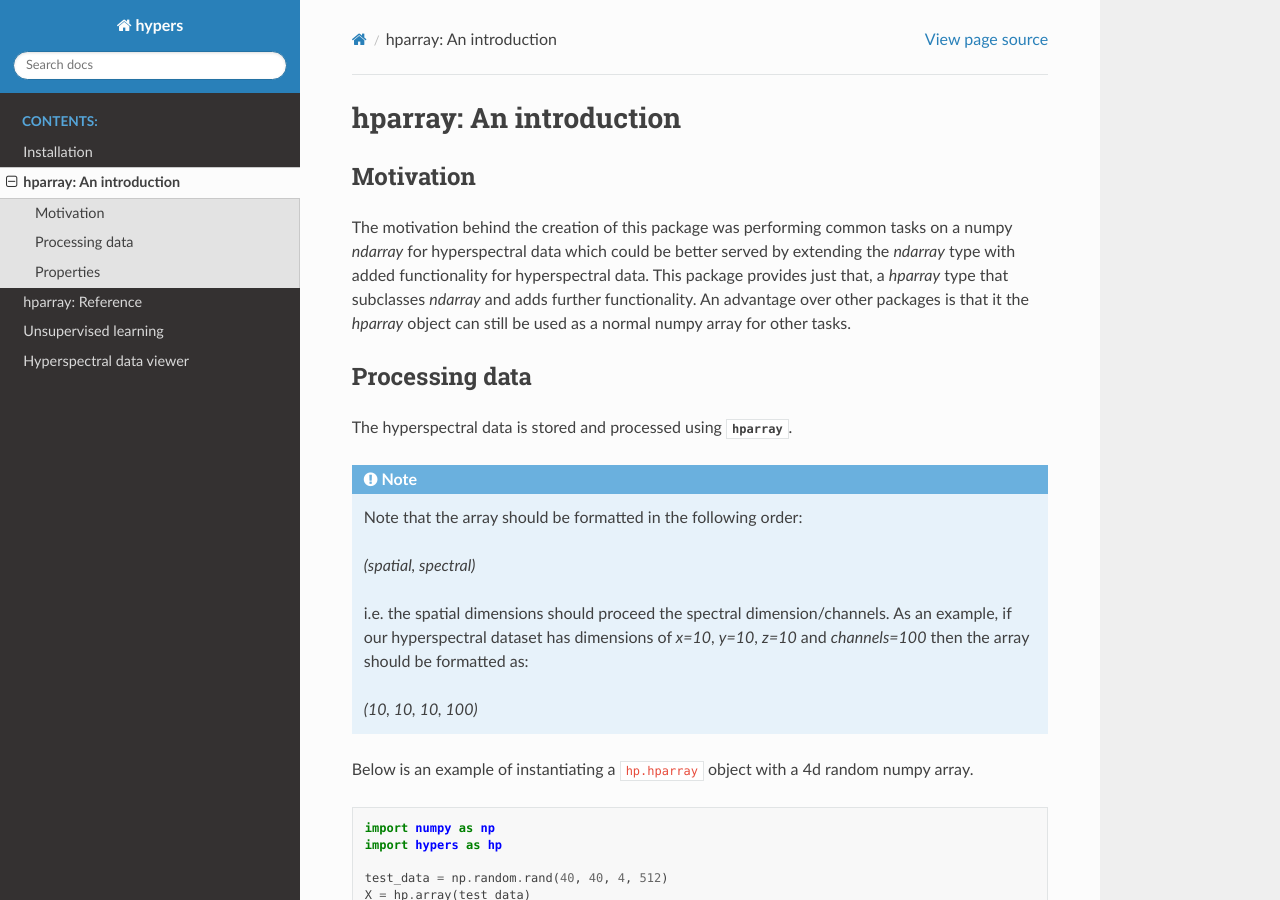
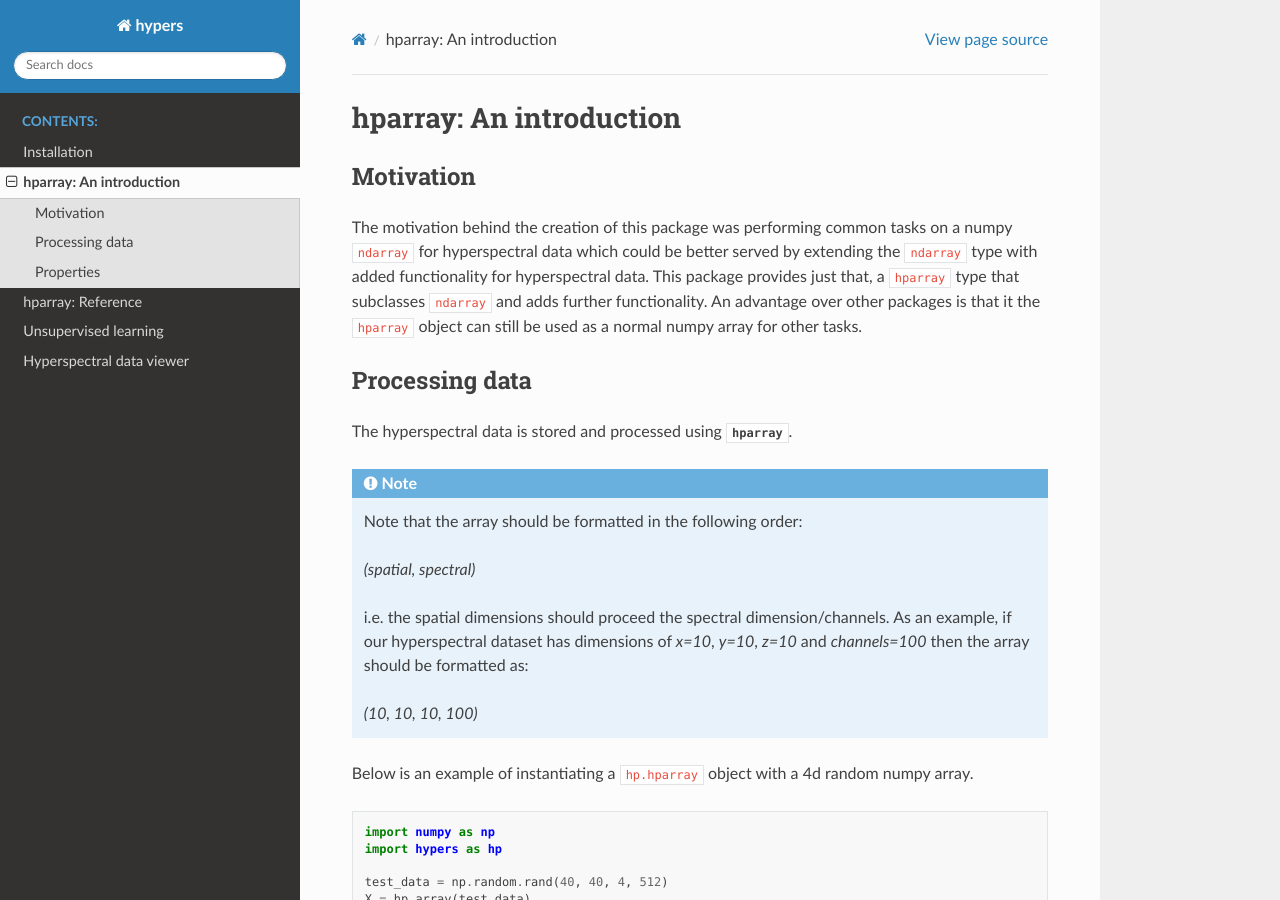
Before and after one commit to priyankshah7/hypers, a Sphinx documentation site: the page built from docs/source/dataset.rst, in a window 1280 px wide and 900 px high. Built offline with Sphinx 7.4.7 and the Read the Docs theme 2.0.0, drawn with Linux system fonts in a browser that asks for light colours.

```diff
--- a/docs/source/dataset.rst
+++ b/docs/source/dataset.rst
@@ -4,10 +4,10 @@ hparray: An  introduction
 
 Motivation
 ==========
-The motivation behind the creation of this package was performing common tasks on a numpy `ndarray` for
-hyperspectral data which could be better served by extending the `ndarray` type with added functionality for
-hyperspectral data. This package provides just that, a `hparray` type that subclasses `ndarray` and adds further
-functionality. An advantage over other packages is that it the `hparray` object can still be used as a normal
+The motivation behind the creation of this package was performing common tasks on a numpy ``ndarray`` for
+hyperspectral data which could be better served by extending the ``ndarray`` type with added functionality for
+hyperspectral data. This package provides just that, a ``hparray`` type that subclasses ``ndarray`` and adds further
+functionality. An advantage over other packages is that it the ``hparray`` object can still be used as a normal
 numpy array for other tasks.
 
 Processing data
```
